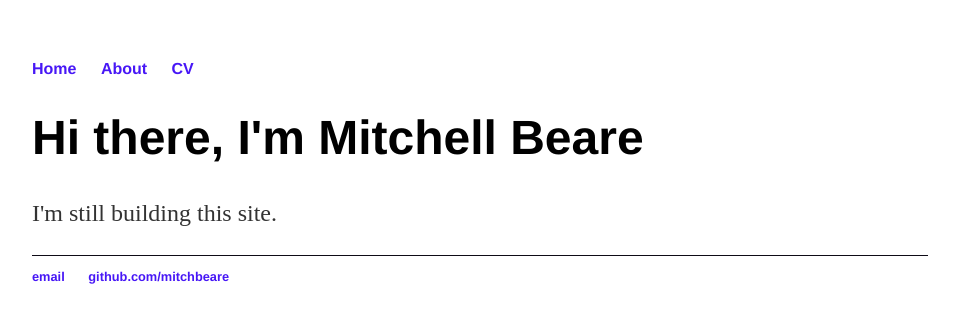
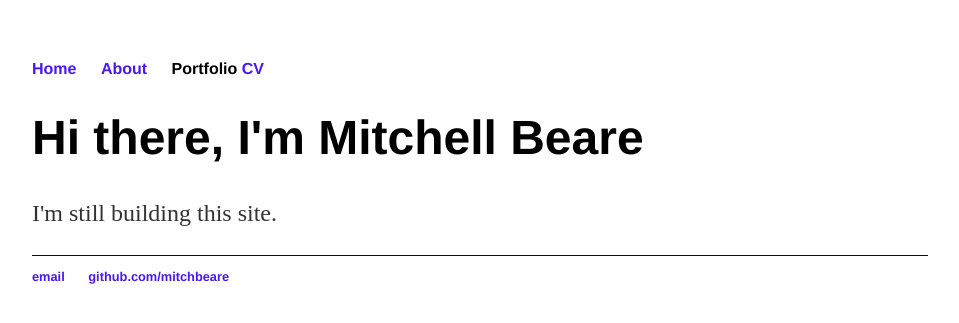
Before and after one commit to mitchbeare/mitchbeare.github.io, a Jekyll site: the page built from index.html, in a window 1280 px wide. Shown: the top 323 px of the page, without its empty margins (160-1119 px from the left). Built offline with Jekyll 4.4.1, drawn with Linux system fonts in a browser that asks for light colours.

Commit message:
Added Portfolio

```diff
--- a/_layouts/default.html
+++ b/_layouts/default.html
@@ -9,7 +9,8 @@
 			<nav>
 	    		<ul>
 	        		<li><a href="/">Home</a></li>
-		        	<li><a href="/about">About</a></li>
+              <li><a href="/about">About</a></li>
+              <li<a href="/portfolio">Portfolio</a></li>
 	        		<li><a href="/cv">CV</a></li>
 	    		</ul>
 			</nav>
```
